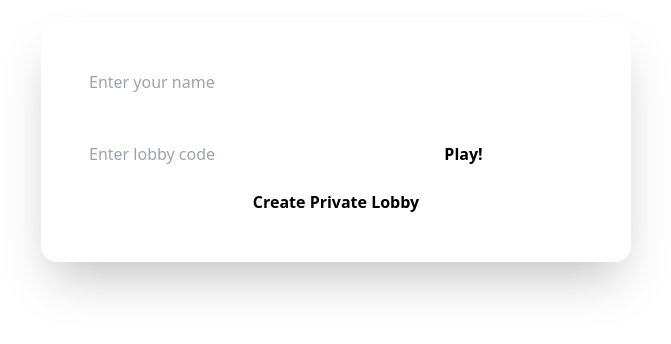
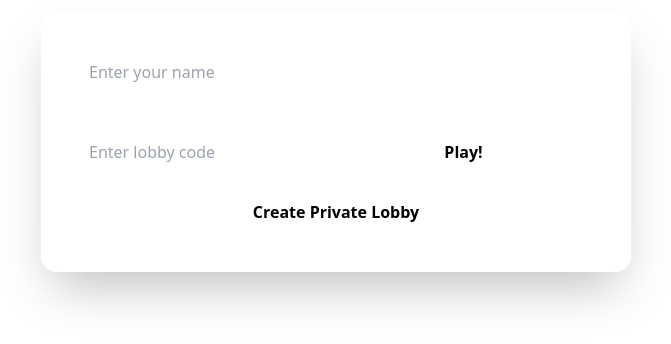
Before and after one commit to CodeWithSwastik/clash-of-chem, a SvelteKit app in the folder web/frontend/: page / in a window 1280 px wide. Shown: the part 258-602 px from the top of the page, without its empty margins (304-975 px from the left). Built offline with nearby package versions, Linux system fonts and the light colour scheme; what @catppuccin/tailwindcss would draw is missing.

Commit message:
change margins

```diff
--- a/web/frontend/src/routes/+page.svelte
+++ b/web/frontend/src/routes/+page.svelte
@@ -47,7 +47,7 @@
 				/>
 			</div>
 
-			<div class="grid grid-cols-2 mt-8">
+			<div class="grid grid-cols-2 mt-10">
 				<input
 					type="text"
 					bind:value={lobby}
@@ -57,7 +57,7 @@
 				<button on:click={start} class="bg-green hover:bg-opacity-70 text-base hover:text-black py-2 px-3 font-bold rounded-xl">Play!</button>
 			</div>
 			<div>
-				<button on:click={start} class="bg-sapphire hover:bg-opacity-70 text-base hover:text-black py-2 px-3 mt-2 w-full font-bold rounded-xl">Create Private Lobby</button>
+				<button on:click={start} class="bg-sapphire hover:bg-opacity-70 text-base hover:text-black py-2 px-3 mt-5 w-full font-bold rounded-xl">Create Private Lobby</button>
 			</div>
 		</div>
 	</div>
```
